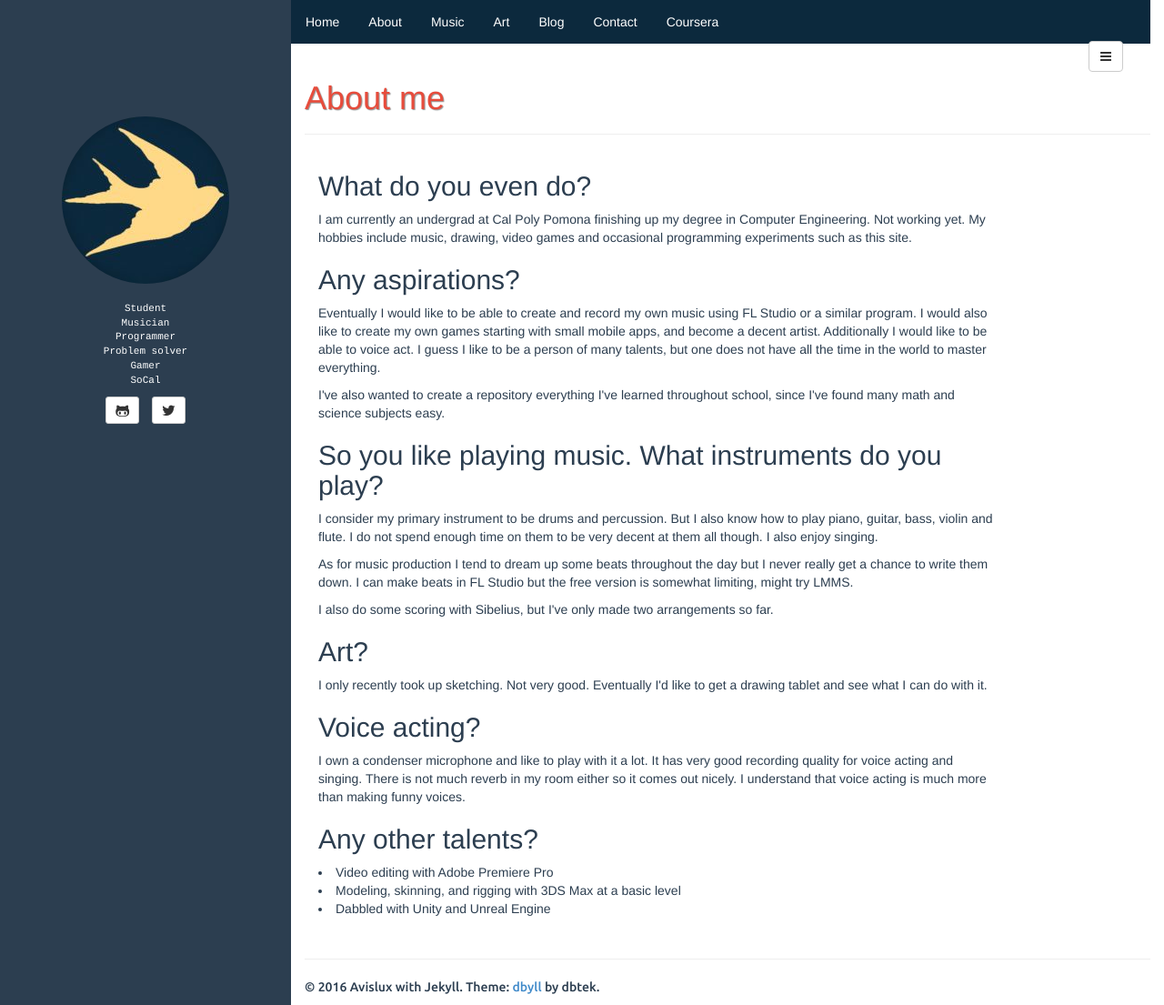
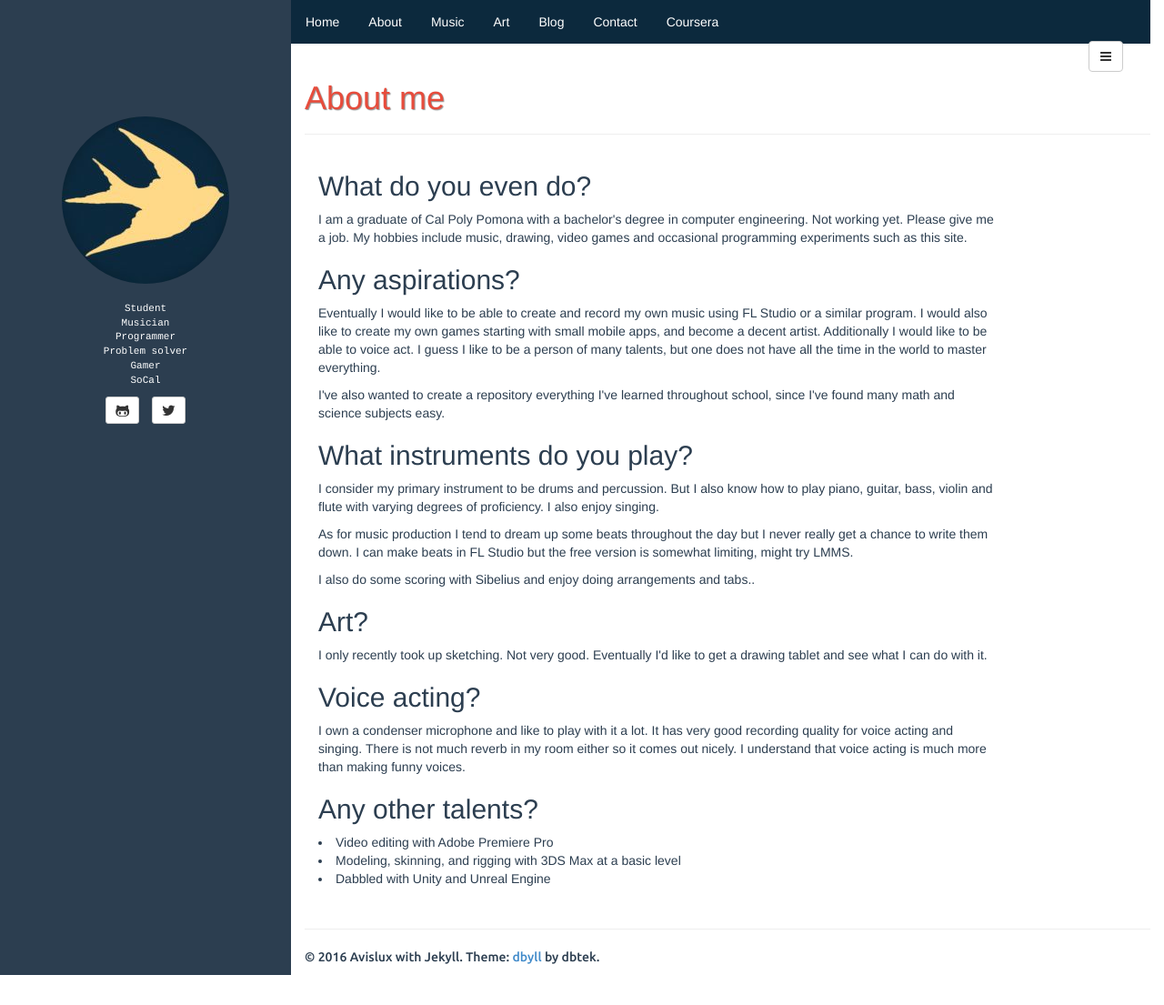
Before and after one commit to Avislux/avislux.github.io, a Jekyll site: the page built from about/index.html, in a window 1280 px wide and 1105 px high. Shown: the whole window at 91% size. Built offline with Jekyll 4.4.1, drawn with Linux system fonts in a browser that asks for light colours.

Commit message:
update for coursera assignment

```diff
--- a/about/index.html
+++ b/about/index.html
@@ -3,9 +3,9 @@ layout: page
 title: About me
 ---
 <div class="col-sm-10">
-<h2> What do you even do? </h2>
+<h2> What do you even do?</h2>
 <p>
-    I am currently an undergrad at Cal Poly Pomona finishing up my degree in Computer Engineering. Not working yet.
+    I am a graduate of Cal Poly Pomona with a bachelor's degree in computer engineering. Not working yet. Please give me a job.
     My hobbies include music, drawing, video games and occasional programming experiments such as this site.
 </p>
 <h2>Any aspirations?</h2>
@@ -16,13 +16,13 @@ title: About me
     master everything.
 </p>
 <p> I've also wanted to create a repository everything I've learned throughout school, since I've found many math and science subjects easy.</p>
-<h2>So you like playing music. What instruments do you play?</h2>
+<h2>What instruments do you play?</h2>
 <p>
-    I consider my primary instrument to be drums and percussion. But I also know how to play piano, guitar, bass, violin and flute.
-    I do not spend enough time on them to be very decent at them all though. I also enjoy singing.
+    I consider my primary instrument to be drums and percussion. But I also know how to play piano, guitar, bass, violin and flute with varying
+    degrees of proficiency. I also enjoy singing.
 </p>
 <p>As for music production I tend to dream up some beats throughout the day but I never really get a chance to write them down. I can make beats in FL Studio but the free version is somewhat limiting, might try LMMS.</p>
-<p>I also do some scoring with Sibelius, but I've only made two arrangements so far.</p>
+<p>I also do some scoring with Sibelius and enjoy doing arrangements and tabs..</p>
 <h2>Art?</h2>
 <p>I only recently took up sketching. Not very good. Eventually I'd like to get a drawing tablet and see what I can do with it. </p>
 <h2>Voice acting?</h2>
```
